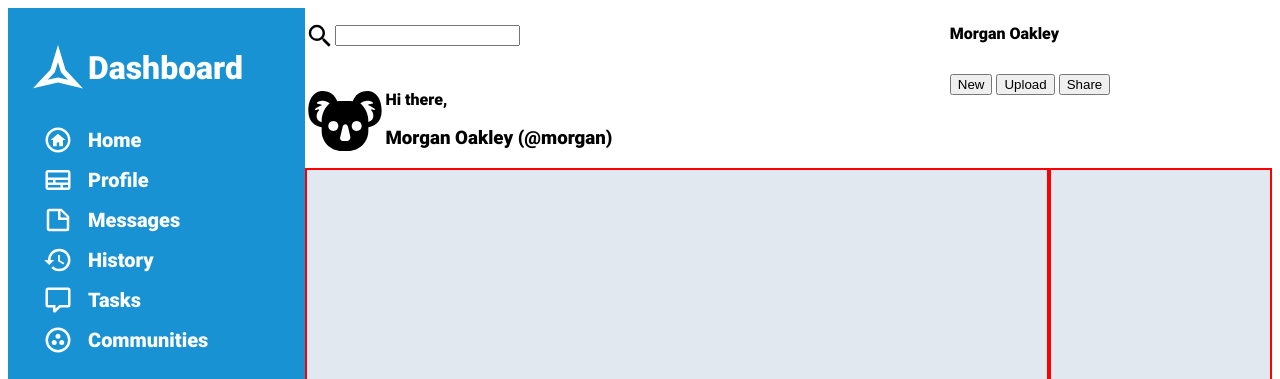
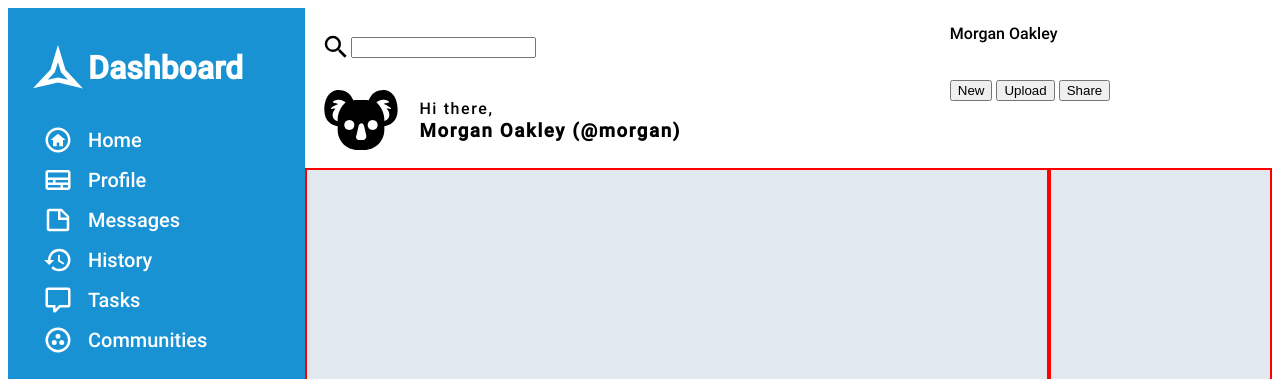
Before and after one commit to SamuelGillies/admin-dashboard, a plain HTML site: page index.html in a window 1280 px wide. Shown: the top 379 px of the page. Drawn offline with Linux system fonts and the light colour scheme.

Commit message:
header formatting left side edited

```diff
--- a/index.html
+++ b/index.html
@@ -46,20 +46,20 @@
             </ul>
         </div>
         <div class="header">
-            <div class="search-bar icon">
+            <div class="header--search icon">
                 <img src="/icons/header/magnify.svg"><input>
             </div>
-            <div class="greeting profile">
+            <div class="header--greeting-block">
                 <img src="/icons/users/koala.svg">
-                <div>
+                <div class="header--greeting">
                     <p>Hi there,</p>
                     <h3>Morgan Oakley (@morgan)</h3>
                 </div>
             </div>
-            <div class="profile-link">
+            <div class="header--profile">
                 <p>Morgan Oakley</p>
             </div>
-            <div class="action-buttons">
+            <div class="header--buttons">
                 <button>New</button>
                 <button>Upload</button>
                 <button>Share</button>
--- a/style.css
+++ b/style.css
@@ -9,7 +9,7 @@
 
 @font-face {
     font-family: Roboto;
-    src: url(/Roboto/Roboto-Black.ttf);
+    src: url(/Roboto/Roboto-Medium.ttf);
   }
 
 .container {
@@ -76,32 +76,50 @@
     display: grid;
     grid-template-columns: 2fr 1fr;
     grid-template-rows: 1fr 1fr;
+    padding-bottom: 0.5rem;
 }
 
-.search-bar {
+.header--search {
     grid-column: 1 / 2;
     grid-row: 1 / 2;
     display: flex;
     align-items: center;
+    padding-left: 1rem;
+    padding-top: 1rem;
 }
 
-.greeting {
+.header--greeting-block img {
+    height: 80px;
+    padding-right: 1rem;
+}
+
+.header--greeting-block {
     grid-column: 1 / 2;
     grid-row: 2 / 3;
     display: flex;
     align-items: center;
+    padding-left: 1rem;
 }
 
-.profile img {
-    height: 80px;
+.header--greeting {
+    margin: 0;
 }
 
-.profile-link {
+.header--greeting p, .header--greeting h3 {
+    margin: 2px;
+    letter-spacing: 0.1rem;
+}
+
+.header--profile img {
+    height: 40px;
+}
+
+.header--profile {
     grid-column: 2 / 3;
     grid-row: 1 / 2;
 }
 
-.action-buttons {
+.header--buttons {
     grid-column: 2 / 3;
     grid-row: 2 / 3;
 }
```
